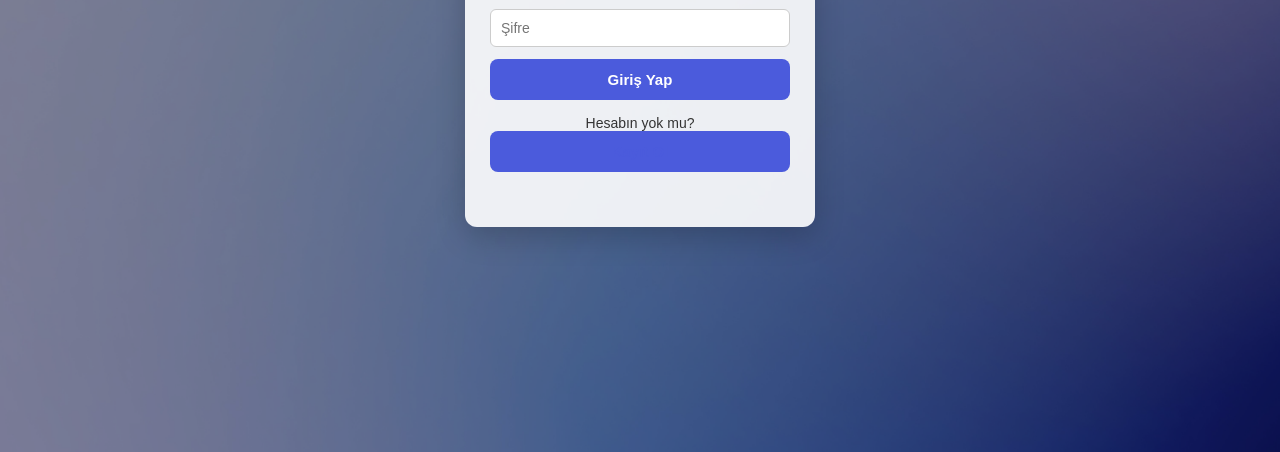
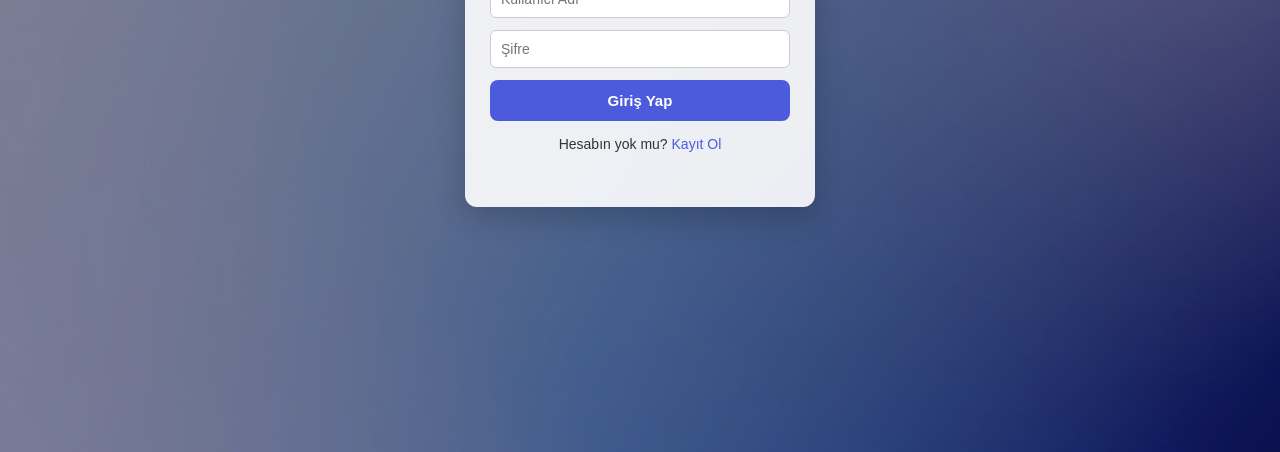
Before and after one commit to leean16112003-sketch/my-website, a plain HTML site: page login.html in a window 1280 px wide. Shown: the part 348-800 px from the top of the page. Drawn offline with Linux system fonts and the light colour scheme.

Commit message:
Fix HTML formatting and structure in login.html

```diff
--- a/login.html
+++ b/login.html
@@ -20,7 +20,7 @@
 
         <p class="link">
           Hesabın yok mu?
-          <a href="register.html" class="btn">Kayıt Ol</a>
+          <a href="register.html">Kayıt Ol</a>
         </p>
       </div>
     </div>
```
